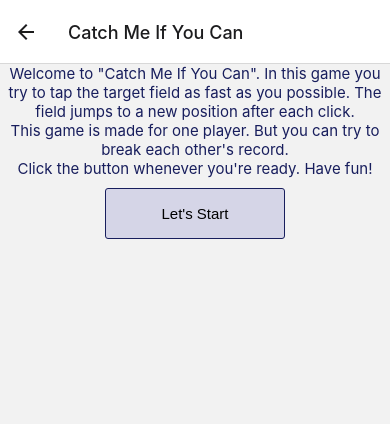
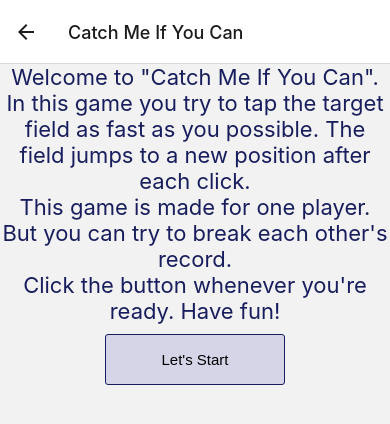
Before and after one commit to sarah-die/GamingApp, a React Native app: screen /CatchMeIfYouCanScreen in a window 390 px wide. Shown: the top 424 px of the page. Built offline with nearby package versions, Linux system fonts and the light colour scheme.

Commit message:
Edited styles

```diff
--- a/Games/CatchMeIfYouCan/Styles.ts
+++ b/Games/CatchMeIfYouCan/Styles.ts
@@ -10,8 +10,7 @@ export const styles = StyleSheet.create({
   },
   buttonText: {
     color: "#181e5d",
-    fontWeight: "bold",
-    fontSize: 18,
+    fontSize: 22,
     textAlign: "center",
   },
   container: {
@@ -22,7 +21,7 @@ export const styles = StyleSheet.create({
   },
   textStyle: {
     color: "#181e5d",
-    fontSize: 15,
+    fontSize: 22,
     textAlign: "center",
   },
 });
```
